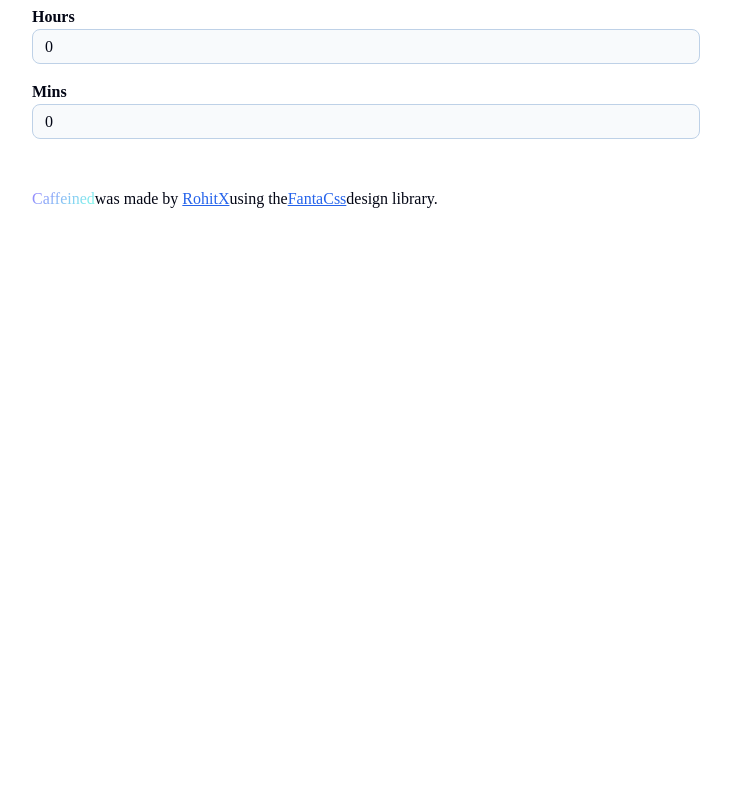
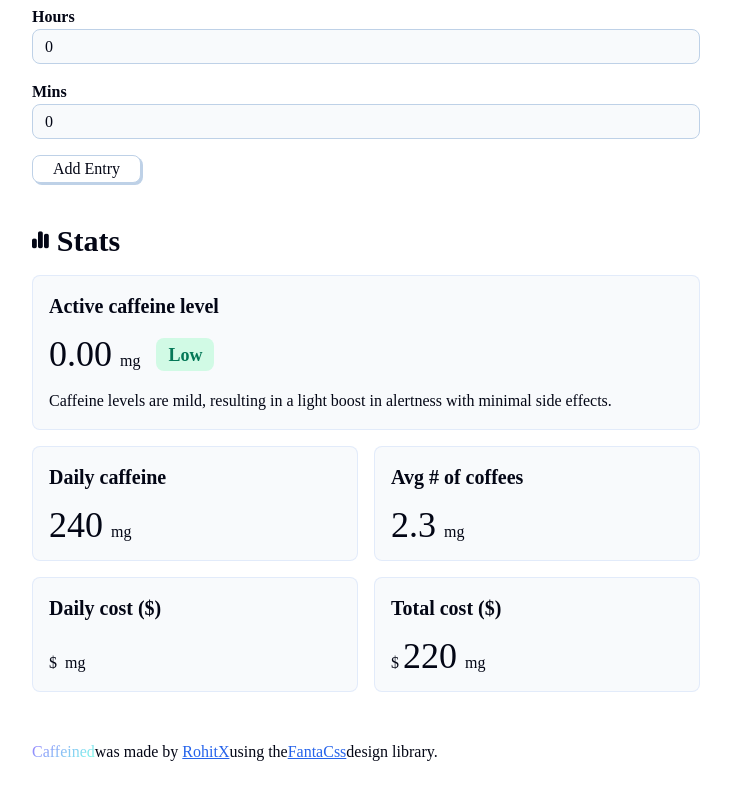
Before and after one commit to rohitxess/coffee, a React (Vite) app in the folder coffee/: page / in a window 1280 px wide. Shown: the part 965-1765 px from the top of the page, without its empty margins (274-1005 px from the left). Before the commit the page ends 1224 px from the top, so only its background shows below. Built offline with nearby package versions, Linux system fonts and the light colour scheme; a web font is replaced by a local one.

Commit message:
wrote code for the component Stats

```diff
--- a/coffee/src/App.jsx
+++ b/coffee/src/App.jsx
@@ -7,7 +7,11 @@ import History from "./components/History"
 function App(){
 
   // it is a good practice to make a dummy data
-  const isAuthenticated = false;
+
+  const isAuthenticated = true;
+
+  // to ensure the functionalities are only available to users who have signed up
+  // if the authentication is false do not show the stats and data
 
   const authenticatedContent = (
     <>
@@ -27,4 +31,3 @@ function App(){
 
 
 export default App
-// if the authentication is false do not show the
--- a/coffee/src/components/CoffeeForm.jsx
+++ b/coffee/src/components/CoffeeForm.jsx
@@ -5,6 +5,15 @@ export default function CoffeeForm() {
     const [ selectedCoffee, setSelectedCoffee] = useState(null);
     const [ showCoffeeTypes, setShowCoffeeTypes ] = useState(false); // when the user clicks on the other button, we decide if we want to show other options or not!
     const [ coffeeCost, setCoffeeCost] = useState(0);
+    const [ hour, setHour ] = useState(0);
+    const [ min, setMin ] = useState(0);
+
+    //handlesubmitform
+
+    function handleSubmitForm() {
+        console.log(selectedCoffee , coffeeCost, hour, min )
+    }
+
     return (
         <>
             <div className="section-header">
@@ -56,7 +65,10 @@ export default function CoffeeForm() {
                 <div>
                     <div>
                         <h6>Hours</h6>
-                        <select name="" id="hours-select">
+                        <select name="" id="hours-select"
+                        onChange={(e) => {
+                            setHour(e.target.value)
+                        }}>
                             {[0,1,2,3,4,5,6,7,8,9,10,11,12,13,14,15,16,17,18,19,20,21,22,23].map((hour, hourIndex) => {
                                 return (
                                     <option key={hourIndex} value={hour}>{hour}</option>
@@ -69,7 +81,9 @@ export default function CoffeeForm() {
                 <div>
                     <div>
                         <h6>Mins</h6>
-                        <select name="" id="hours-select">
+                        <select name="" id="hours-select"
+                        onChange={(e) => {
+                            setMin(e.target.value)}}>
                             {[0,5,10,15,30,25].map((min, minIndex) => {
                                 return (
                                     <option key={minIndex} value={min}>{min}</option>
@@ -78,6 +92,8 @@ export default function CoffeeForm() {
                         </select>
                     </div>
                 </div>
+
+                <button onClick={handleSubmitForm}>Add Entry</button>
         </>
     )
 }
--- a/coffee/src/components/Stats.jsx
+++ b/coffee/src/components/Stats.jsx
@@ -1,10 +1,55 @@
+//functional component only scoped in this component
 
+import { calculateCurrentCaffeineLevel, coffeeConsumptionHistory, statusLevels } from "../utils";
 
+function StatCard(props) {
+    const { lg, title, children } = props;
 
+    // children component is the content inside the statcard
+    return (
+        <div className={"card stat-card " + (lg ? 'col-span-2' : '')}>
+            <h4>{title}</h4>
+            {children}
+        </div>
+    )
+}
 
 export default function Stats() {
+   //creating an object
+
+   const stats = {
+        daily_caffeine: 240,
+        daily_cost: 6.8,
+        average_coffee: 2.3,
+        total_cost: 220
+    }
+
+    const caffeineLevel = calculateCurrentCaffeineLevel(coffeeConsumptionHistory)
+
     return (
         <>
+            <div className="section-header">
+                <i className="fa-solid fa-chart-simple"></i>
+                <h2>Stats</h2>
+            </div>
+            <div className="stats-grid">
+                <StatCard lg title="Active caffeine level">
+                    <div className="status">
+                        <p><span className="stat-text">{caffeineLevel}</span> mg</p>
+                        <h5 style={{color: statusLevels['low'].color , background:statusLevels['low'].background}}>Low</h5>
+                    </div>
+                    <p>{statusLevels['low'].description}</p>
+                </StatCard>
+                <StatCard title="Daily caffeine">
+                    <p><span className="stat-text">{stats.daily_caffeine}</span> mg</p>
+                    </StatCard>
+                <StatCard title="Avg # of coffees">
+                    <p><span className="stat-text">{stats.average_coffee}</span> mg</p> </StatCard>
+                <StatCard title="Daily cost ($)">
+                    <p>$ <span className="stat-text">{stats.cost}</span> mg</p></StatCard>
+                <StatCard title="Total cost ($)">
+                    <p>$ <span className="stat-text">{stats.total_cost}</span> mg</p></StatCard>
+            </div>
         </>
     )
 }
```
